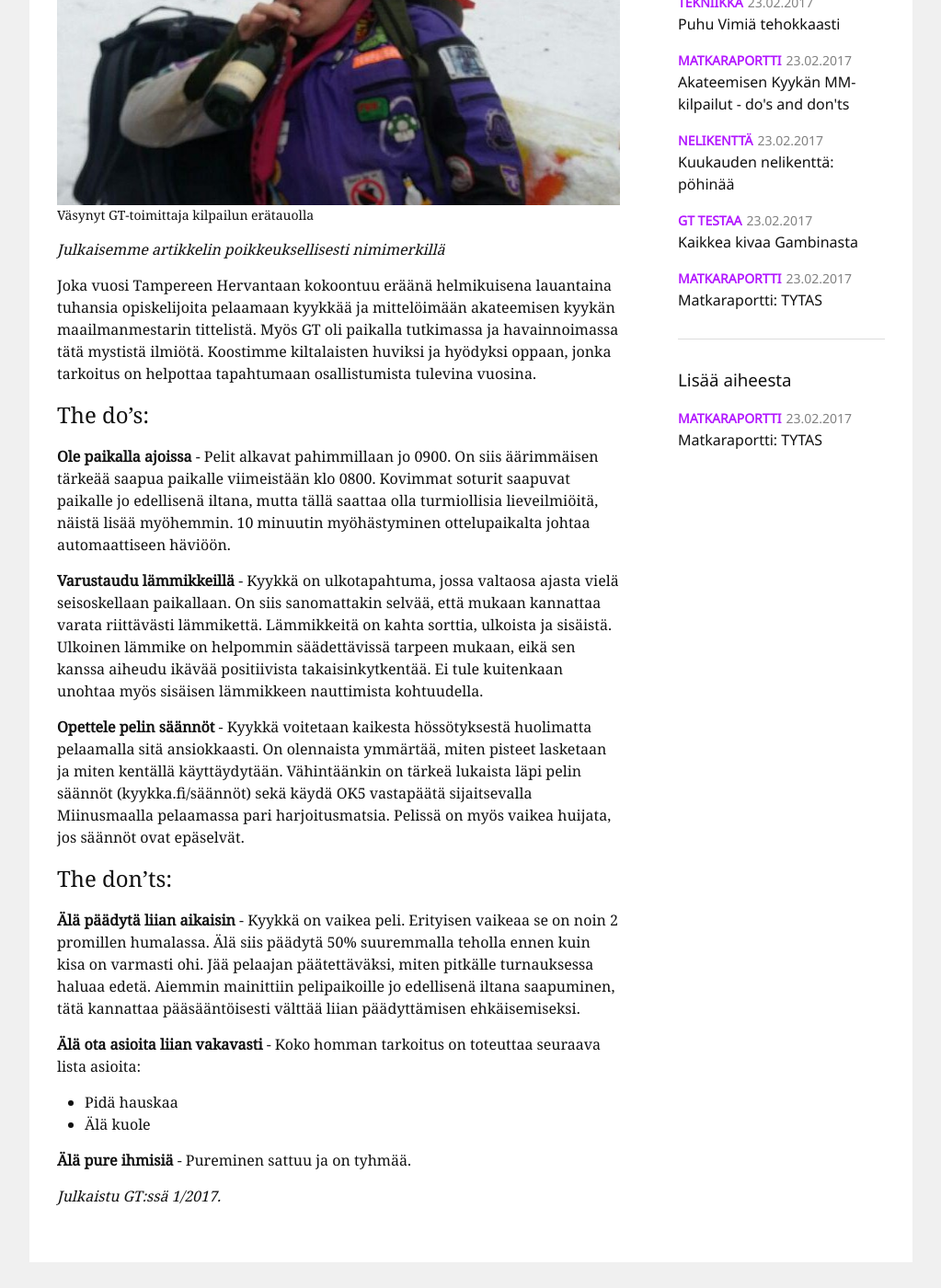
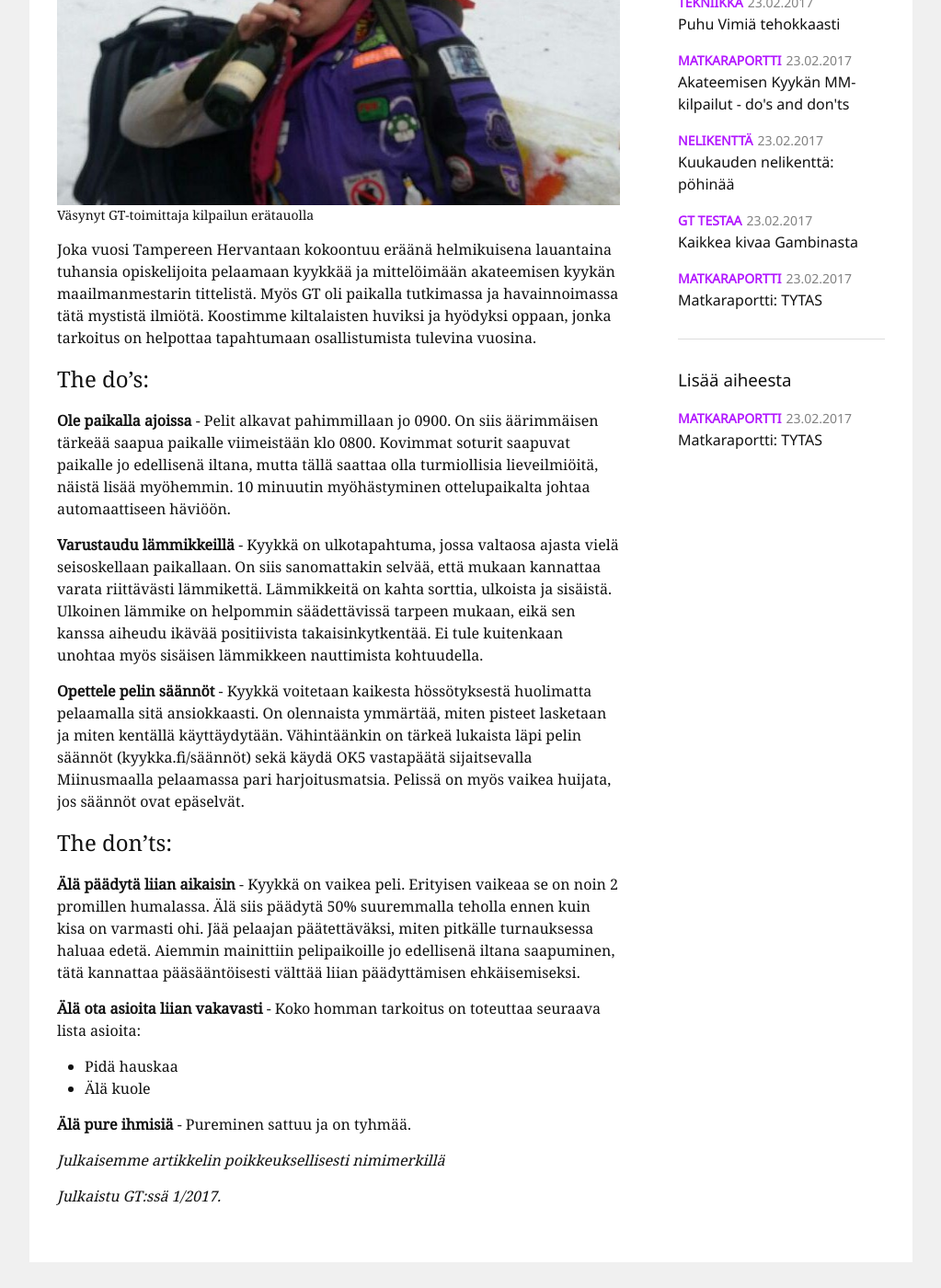
Before and after one commit to AS-kilta/gt-web, a Jekyll site: the page built from _posts/2017-02-24-kyykka.md, in a window 1280 px wide and 1400 px high, scrolled down 707 px. Shown: the whole window at 92% size, without its empty margins (128-1151 px from the left). Built offline with Jekyll 4.4.1, drawn with Linux system fonts in a browser that asks for light colours; some of the changed lines change nothing that is shown.

Commit message:
Move disclaimer to bottom of page

```diff
--- a/_posts/2017-02-24-kyykka.md
+++ b/_posts/2017-02-24-kyykka.md
@@ -10,8 +10,6 @@ caption: Väsynyt GT-toimittaja kilpailun erätauolla
 author: Herra Luntinen ja kuolemattomat kivespussit
 ingress: GTn toimittaja testasi Akateemisen Kyykän MM-kilpailut ja koki unohtumattomia elämyksiä.
 ---
-
-*Julkaisemme artikkelin poikkeuksellisesti nimimerkillä*
 
 Joka vuosi Tampereen Hervantaan kokoontuu eräänä helmikuisena lauantaina tuhansia opiskelijoita pelaamaan kyykkää ja mittelöimään akateemisen kyykän maailmanmestarin tittelistä. Myös GT oli paikalla tutkimassa ja havainnoimassa tätä mystistä ilmiötä. Koostimme kiltalaisten huviksi ja hyödyksi oppaan, jonka tarkoitus on helpottaa tapahtumaan osallistumista tulevina vuosina.
 
@@ -32,3 +30,5 @@ Joka vuosi Tampereen Hervantaan kokoontuu eräänä helmikuisena lauantaina tuha
 - Älä kuole
 
 **Älä pure ihmisiä** - Pureminen sattuu ja on tyhmää.
+
+*Julkaisemme artikkelin poikkeuksellisesti nimimerkillä*
```
